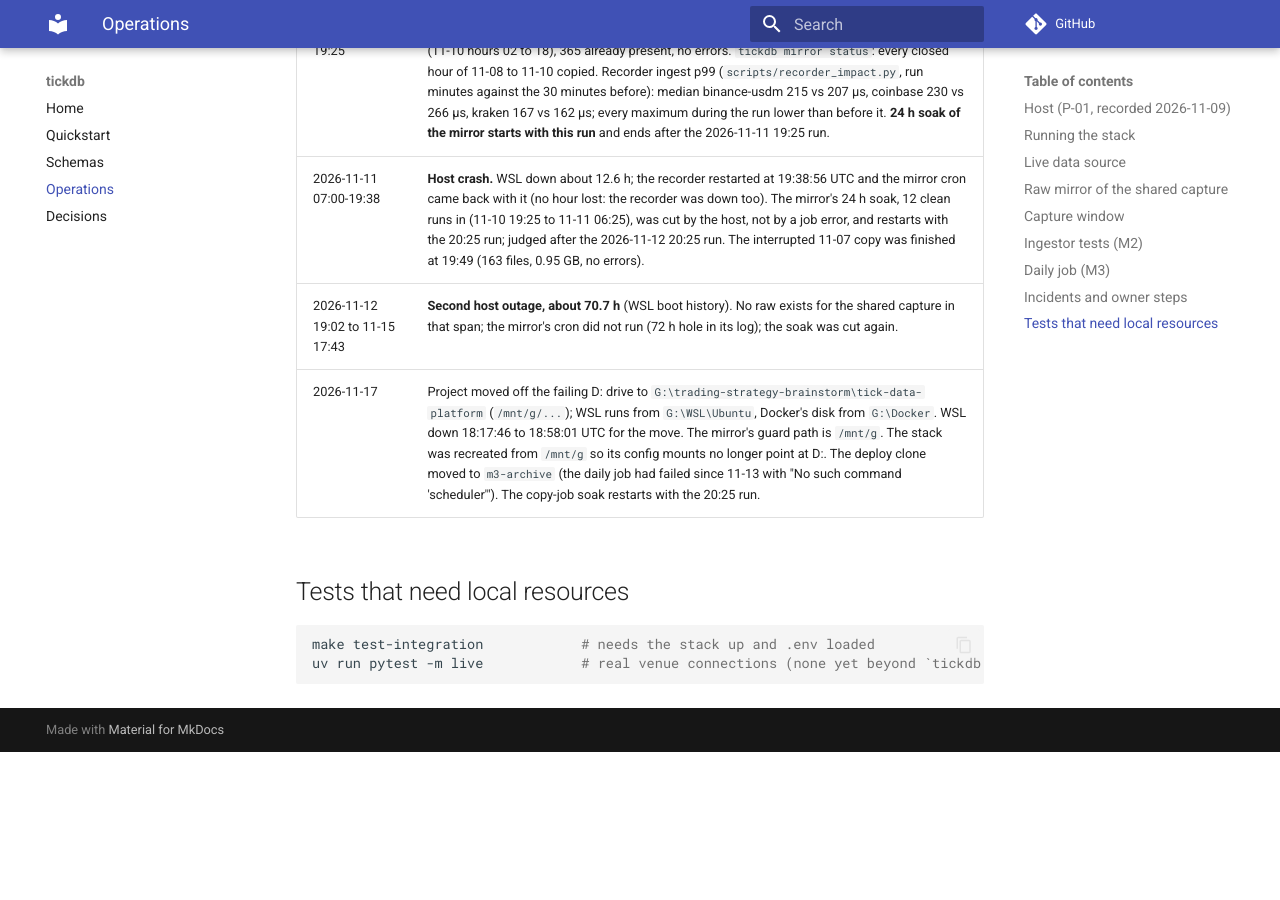
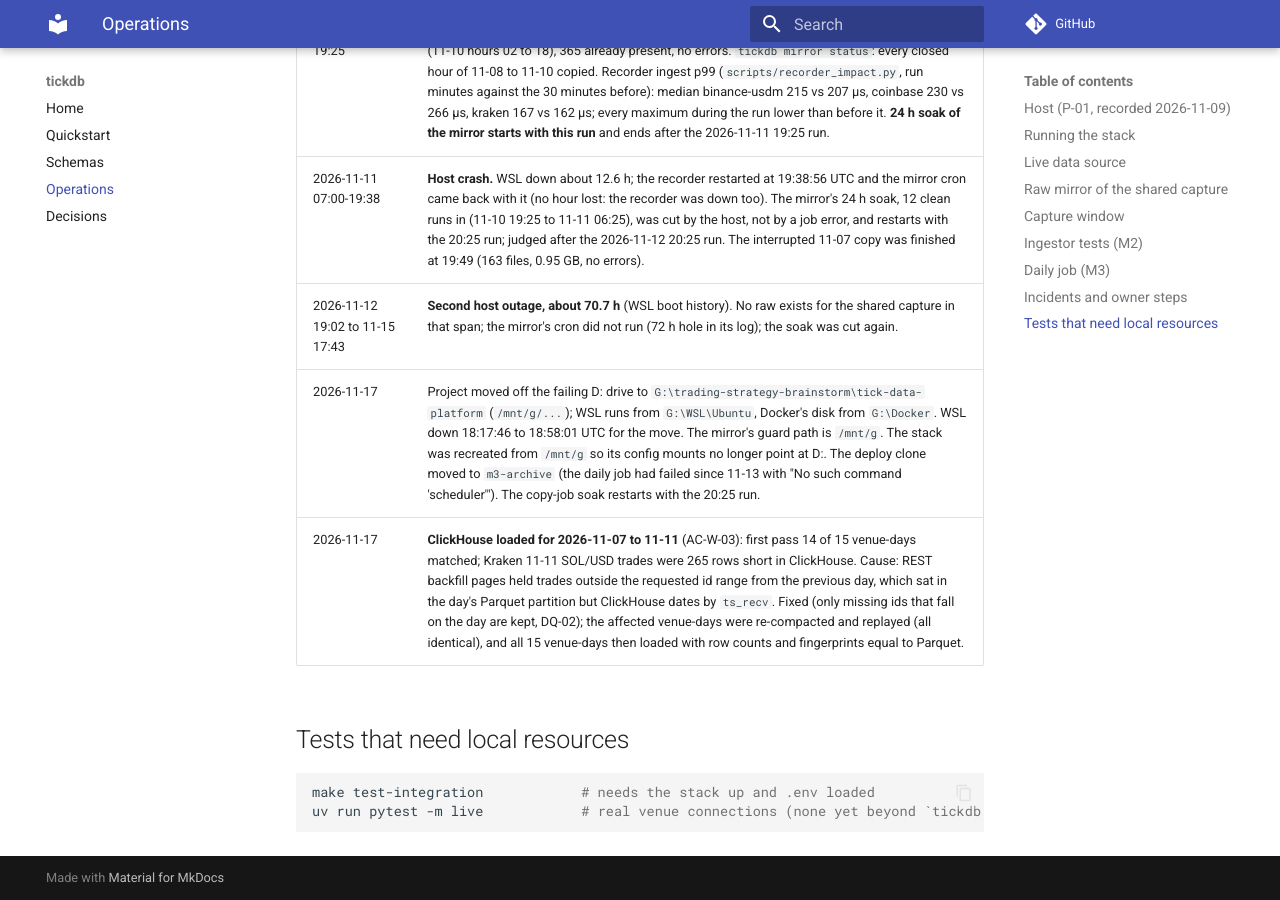
Before and after one commit to avmhdt/tick-data-platform, an MkDocs documentation site: the page built from docs/operations.md, in a window 1280 px wide and 900 px high, scrolled down 4165 px. Built offline with MkDocs 1.6.1 and Material for MkDocs 9.7.7, drawn with Linux system fonts in a browser that asks for light colours; comment, search, counter and statistics services are not loaded; before the commit the page ends 4917 px from its top, so only the background shows below that.

Commit message:
Gap reports regenerated after the backfill fix; ClickHouse load for 2026-11-07 to 11-11 logged

```diff
--- a/docs/operations.md
+++ b/docs/operations.md
@@ -137,6 +137,7 @@ then `main`); it is updated only between runs, with `git pull` and `uv sync --lo
 | 2026-11-11 07:00-19:38 | **Host crash.** WSL down about 12.6 h; the recorder restarted at 19:38:56 UTC and the mirror cron came back with it (no hour lost: the recorder was down too). The mirror's 24 h soak, 12 clean runs in (11-10 19:25 to 11-11 06:25), was cut by the host, not by a job error, and restarts with the 20:25 run; judged after the 2026-11-12 20:25 run. The interrupted 11-07 copy was finished at 19:49 (163 files, 0.95 GB, no errors). |
 | 2026-11-12 19:02 to 11-15 17:43 | **Second host outage, about 70.7 h** (WSL boot history). No raw exists for the shared capture in that span; the mirror's cron did not run (72 h hole in its log); the soak was cut again. |
 | 2026-11-17 | Project moved off the failing D: drive to `G:\trading-strategy-brainstorm\tick-data-platform` (`/mnt/g/...`); WSL runs from `G:\WSL\Ubuntu`, Docker's disk from `G:\Docker`. WSL down 18:17:46 to 18:58:01 UTC for the move. The mirror's guard path is `/mnt/g`. The stack was recreated from `/mnt/g` so its config mounts no longer point at D:. The deploy clone moved to `m3-archive` (the daily job had failed since 11-13 with "No such command 'scheduler'"). The copy-job soak restarts with the 20:25 run. |
+| 2026-11-17 | **ClickHouse loaded for 2026-11-07 to 11-11** (AC-W-03): first pass 14 of 15 venue-days matched; Kraken 11-11 SOL/USD trades were 265 rows short in ClickHouse. Cause: REST backfill pages held trades outside the requested id range from the previous day, which sat in the day's Parquet partition but ClickHouse dates by `ts_recv`. Fixed (only missing ids that fall on the day are kept, DQ-02); the affected venue-days were re-compacted and replayed (all identical), and all 15 venue-days then loaded with row counts and fingerprints equal to Parquet. |
 
 ## Tests that need local resources
 
```
Also changed, not shown: reports/dq/2026-11-09.md (+2 -2 lines), 2 other files.
